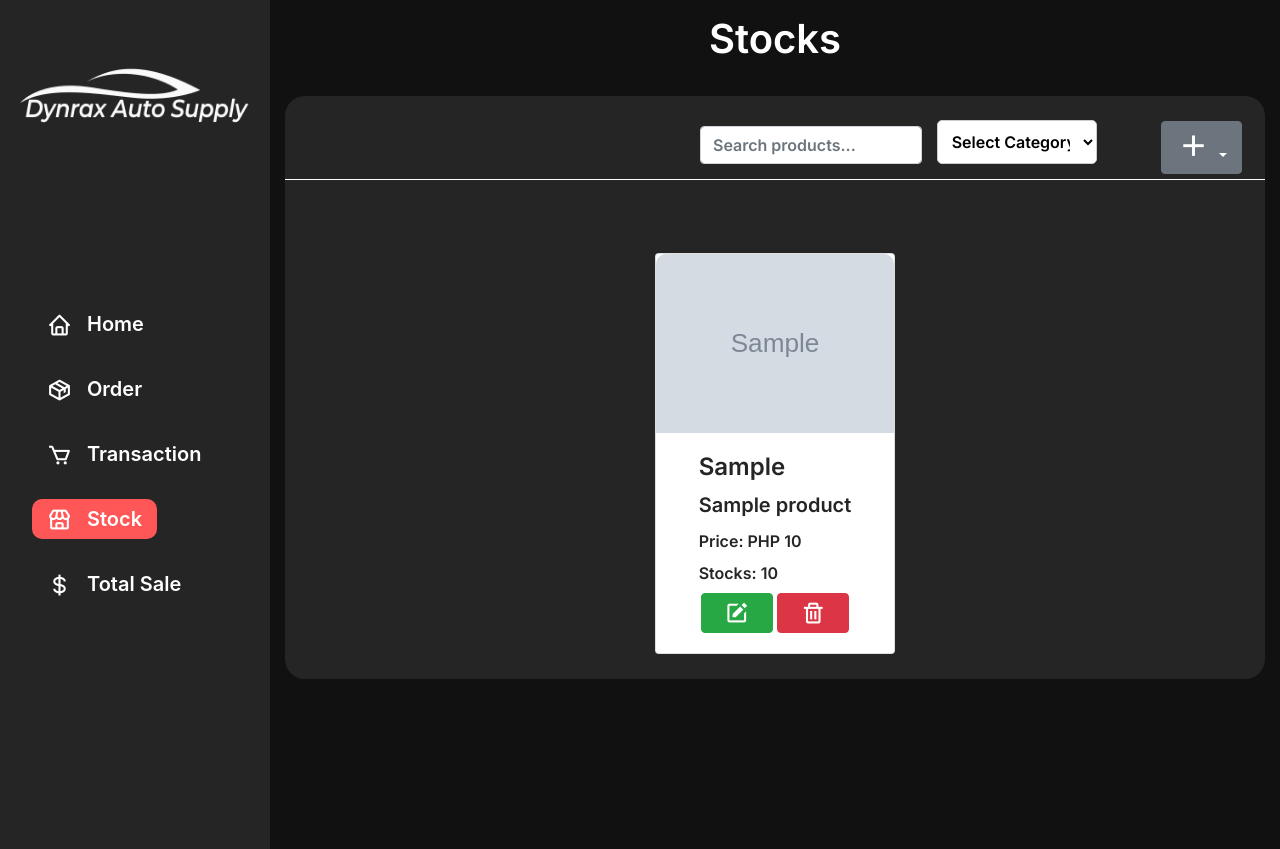
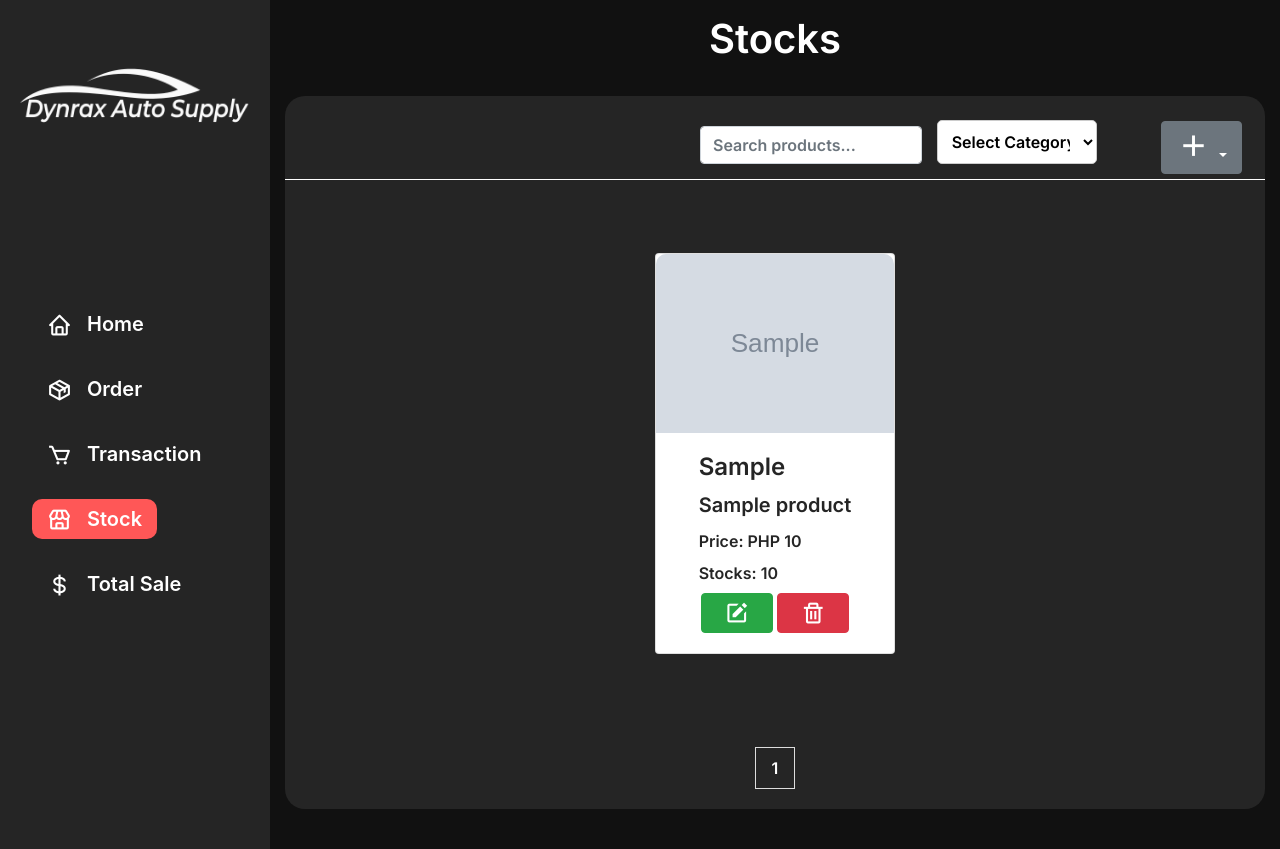
Before and after one commit to aintShirou/finals_dynrax, a PHP site: page /stock.php in a window 1280 px wide. Run offline with PHP 8.4, Linux system fonts and the light colour scheme; tables that the repository leaves empty or names only in its code hold one stand-in row (values such as "Sample post"); grey boxes marked "Sample" are stand-in pictures; some libraries are stand-ins or nearby versions.

Commit message:
added pagination

```diff
--- a/classes/database.php
+++ b/classes/database.php
@@ -39,24 +39,41 @@ class database{
         return $stmt = $con->query("SELECT * FROM product") ->fetchAll();
     }
 
-    function viewProducts1($categoryId = null) {
+
+    function viewProducts1($categoryId = null, $page = 1, $records_per_page = 10) {
         $con = $this->opencon();
+
+        // Calculate the starting record of the current page
+        $start_from = ($page - 1) * $records_per_page;
+
         if ($categoryId) {
-            $stmt = $con->prepare("SELECT * FROM product WHERE cat_id = :cat_id");
+            $stmt = $con->prepare("SELECT * FROM product WHERE cat_id = :cat_id LIMIT :start_from, :records_per_page");
             $stmt->bindParam(':cat_id', $categoryId);
+            $stmt->bindParam(':start_from', $start_from, PDO::PARAM_INT);
+            $stmt->bindParam(':records_per_page', $records_per_page, PDO::PARAM_INT);
         } else {
-            $stmt = $con->prepare("SELECT * FROM product");
+            $stmt = $con->prepare("SELECT * FROM product LIMIT :start_from, :records_per_page");
+            $stmt->bindParam(':start_from', $start_from, PDO::PARAM_INT);
+            $stmt->bindParam(':records_per_page', $records_per_page, PDO::PARAM_INT);
         }
+
         $stmt->execute();
         return $stmt->fetchAll(PDO::FETCH_ASSOC);
     }
+function getProductCount($categoryId = null) {
+    $con = $this->opencon();
 
-    function viewProduct($product_id){
-        $con = $this->opencon();
-        $stmt = $con->prepare("SELECT * FROM product WHERE product_id = ?");
-        $stmt->execute([$product_id]);
-        return $stmt->fetch();
+    if ($categoryId) {
+        $stmt = $con->prepare("SELECT COUNT(*) FROM product WHERE cat_id = :cat_id");
+        $stmt->bindParam(':cat_id', $categoryId);
+    } else {
+        $stmt = $con->prepare("SELECT COUNT(*) FROM product");
     }
+
+    $stmt->execute();
+    return $stmt->fetchColumn();
+}
+
 
 
 
--- a/stock.php
+++ b/stock.php
@@ -104,11 +104,6 @@
 
 
 
-
-
-
-
-
 <!DOCTYPE html>
 <html lang="en">
 <head>
@@ -126,6 +121,31 @@
     <link href='https://unpkg.com/boxicons@2.1.4/css/boxicons.min.css' rel='stylesheet'>
 
 </head>
+<style>
+.pagination {
+    display: flex;
+    justify-content: center;
+    padding: 20px 0;
+}
+
+.pagination a {
+    color: white;
+    float: left;
+    padding: 8px 16px;
+    text-decoration: none;
+    transition: background-color .3s;
+    border: 1px solid #ddd;
+    margin: 0 4px;
+}
+
+.pagination a.active {
+    background-color: #4CAF50;
+    color: white;
+    border: 1px solid #4CAF50;
+}
+
+.pagination a:hover:not(.active) {background-color: #ddd;}
+</style>
 <body>
 
     <div class="main-container">
@@ -203,10 +223,12 @@
                   <div class="productcardview">
                     <div class="container-fluid my-5">
                       <div class="card-container">
-                        <?php
-                          $categoryId = isset($_GET['cat_id']) ? $_GET['cat_id'] : null;
-                          $products = $con->viewProducts1($categoryId);
-                          foreach($products as $product) {
+                      <?php
+                            $categoryId = isset($_GET['cat_id']) ? $_GET['cat_id'] : null;
+                            $page = isset($_GET['page']) ? $_GET['page'] : 1;
+                            $records_per_page = 2;
+                            $products = $con->viewProducts1($categoryId, $page, $records_per_page);
+                            foreach($products as $product) {
                         ?>
                         <form method="post">
                           <div class="card">
@@ -241,7 +263,20 @@
                     </div>
                   </div>
 
-                  <!-- paginationHTML insert Here -->
+                  <div class="pagination">
+    <?php
+        // Get the total number of products
+        $total_products = $con->getProductCount($categoryId);
+
+        // Calculate the total number of pages
+        $total_pages = ceil($total_products / $records_per_page);
+
+        // Display the pagination links
+        for ($i = 1; $i <= $total_pages; $i++) {
+            echo "<a href='stock.php?cat_id=$categoryId&page=$i'>$i</a> ";
+        }
+    ?>
+</div>
 
                 </div>
 
```
Also changed, not shown: uploads/acdelcoHPengineOIl_1717514630.jpg (added), uploads/acdelcoHPengineOIl_1717514643.jpg (added).
